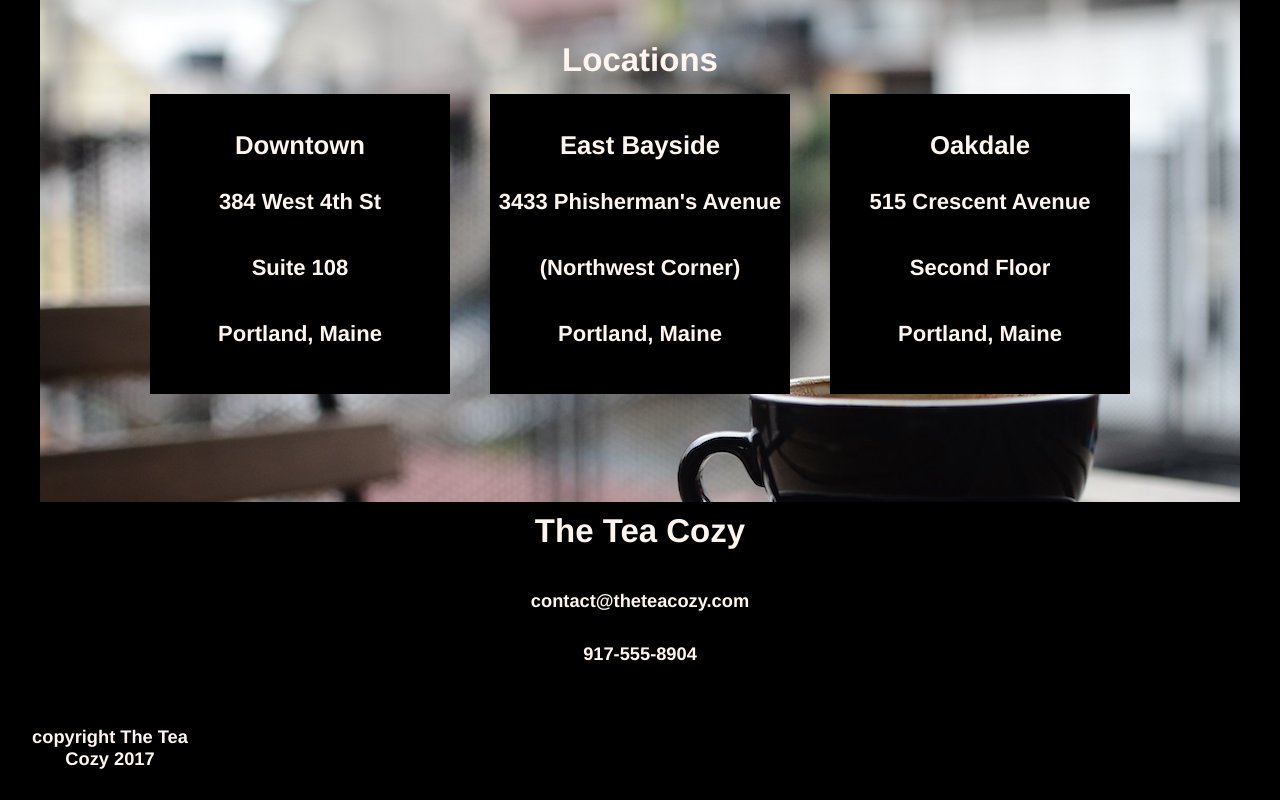
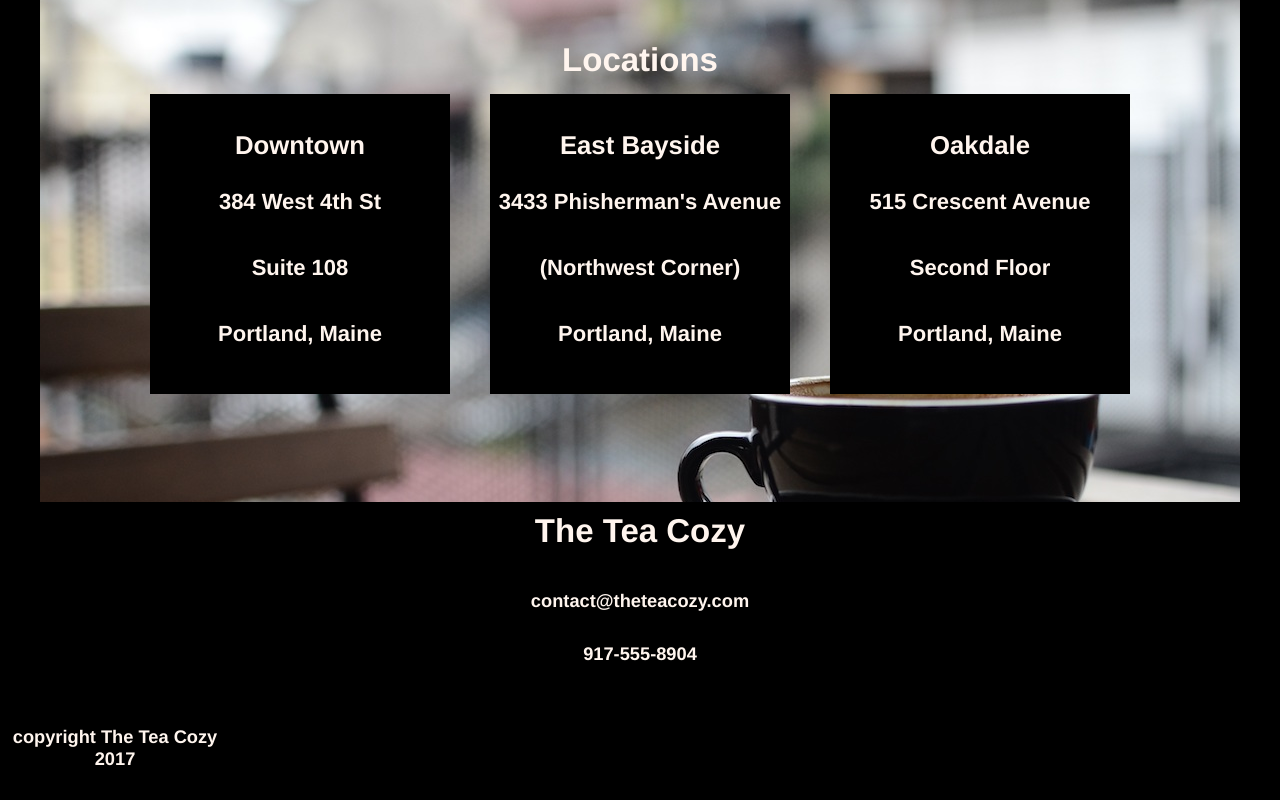
Before and after one commit to Fercken/teaCozy, a plain HTML site: page index.html in a window 1280 px wide. Shown: the part 1631-2431 px from the top of the page. Drawn offline with Linux system fonts and the light colour scheme.

Commit message:
Add copyright h5 to the left

```diff
--- a/resources/css/style.css
+++ b/resources/css/style.css
@@ -163,6 +163,5 @@ nav a {
 
 /*** Footer Section ***/
 footer h5 {
-  margin-right: 1080px;
-  margin-left: 20px;
+  margin-right: 1050px;
 }
```
Also changed, not shown: index.html (line endings or trailing spaces).
